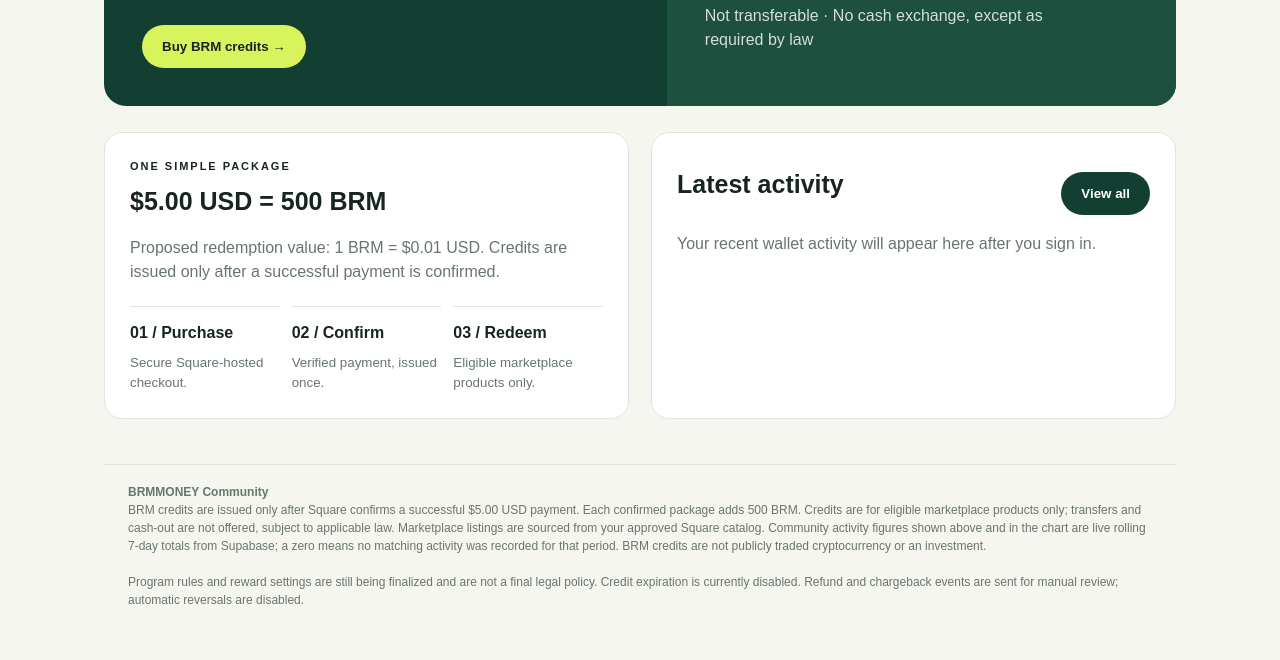
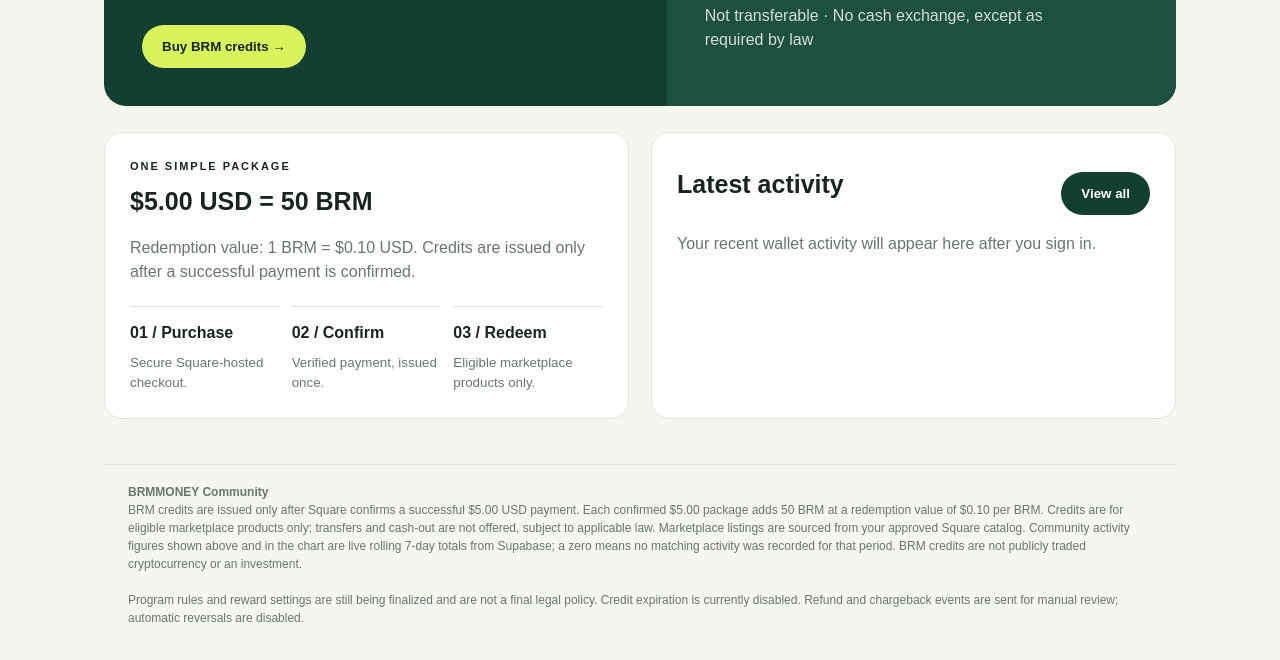
Before and after one commit to brandingrealmoments-hub/brm-community, a plain HTML site: page index.html in a window 1280 px wide. Shown: the part 440-1100 px from the top of the page. Drawn offline with nearby package versions, Linux system fonts and the light colour scheme.

Commit message:
Correct BRM package value to 50 credits per $5

```diff
--- a/index.html
+++ b/index.html
@@ -46,7 +46,7 @@ footer{max-width:1072px;margin:0 auto 30px;padding:18px 24px;border-top:1px soli
 <section id="wallet" class="panel active">
 <div class="hero"><div><div class="eyebrow">YOUR COMMUNITY. YOUR CREDITS.</div><h1>A little credit.<br>A world of possibility.</h1><p>Buy BRM credits. Discover eligible products. Keep every transaction in one place.</p><button class="btn" onclick="showTab('market')">Buy BRM credits →</button></div>
 <div class="wallet"><div><div class="eyebrow">YOUR BRM WALLET</div><div class="balance" id="balance">0 <span>BRM</span></div><p id="dollar">$0.00 toward eligible products</p></div><p class="muted">Not transferable · No cash exchange, except as required by law</p></div></div>
-<div class="grid"><div class="card"><div class="eyebrow">ONE SIMPLE PACKAGE</div><h2>$5.00 USD = 500 BRM</h2><p class="muted">Proposed redemption value: 1 BRM = $0.01 USD. Credits are issued only after a successful payment is confirmed.</p><div class="steps"><div>01 / Purchase<small>Secure Square-hosted checkout.</small></div><div>02 / Confirm<small>Verified payment, issued once.</small></div><div>03 / Redeem<small>Eligible marketplace products only.</small></div></div></div>
+<div class="grid"><div class="card"><div class="eyebrow">ONE SIMPLE PACKAGE</div><h2>$5.00 USD = 50 BRM</h2><p class="muted">Redemption value: 1 BRM = $0.10 USD. Credits are issued only after a successful payment is confirmed.</p><div class="steps"><div>01 / Purchase<small>Secure Square-hosted checkout.</small></div><div>02 / Confirm<small>Verified payment, issued once.</small></div><div>03 / Redeem<small>Eligible marketplace products only.</small></div></div></div>
 <div class="card"><div style="display:flex;justify-content:space-between;align-items:center"><h2>Latest activity</h2><button class="btn secondary" onclick="showTab('transactions')">View all</button></div><p class="muted">Your recent wallet activity will appear here after you sign in.</p></div></div>
 </section>
 <section id="market" class="panel"><div class="card"><div class="eyebrow">BRMMONEY MARKETPLACE</div><h1>Shop with BRM.</h1><p class="muted">Live approved products from your Square catalog. BRM credits are reserved during checkout and deducted only after Square confirms payment.</p>
@@ -66,7 +66,7 @@ footer{max-width:1072px;margin:0 auto 30px;padding:18px 24px;border-top:1px soli
 <button class="btn" id="startMarketplaceCheckoutButton" type="button" disabled>Live checkout currently disabled</button>
 <p id="marketplaceCheckoutMessage" class="muted" aria-live="polite">Live Square checkout is temporarily disabled while final checks are completed. You can still run the no-charge checkout check above to review the product balance, $6 U.S. shipping, and estimated tax. No BRM credits are reserved and no card is charged during that check.</p>
 </div>
-<div class="card" style="margin-top:20px"><h2>One simple package</h2><p>$5.00 USD = 500 BRM</p><button class="btn" id="marketBuyCreditsButton" onclick="startBRMCheckout()">Buy 500 BRM for $5.00</button><p id="checkoutStatus" class="muted" aria-live="polite">Sign in to purchase BRM credits.</p></div></section>
+<div class="card" style="margin-top:20px"><h2>One simple package</h2><p>$5.00 USD = 50 BRM</p><button class="btn" id="marketBuyCreditsButton" onclick="startBRMCheckout()">Buy 50 BRM for $5.00</button><p id="checkoutStatus" class="muted" aria-live="polite">Sign in to purchase BRM credits.</p></div></section>
 <section id="transactions" class="panel">
   <div class="card">
     <div class="eyebrow">WALLET RECORD</div>
@@ -163,7 +163,7 @@ footer{max-width:1072px;margin:0 auto 30px;padding:18px 24px;border-top:1px soli
     </p>
 
     <div class="activity">
-      <span>Credit package</span><b>$5 = 500 BRM</b>
+      <span>Credit package</span><b>$5 = 50 BRM</b>
     </div>
     <div class="activity">
       <span>Expiration</span><b>Disabled</b>
@@ -241,7 +241,7 @@ footer{max-width:1072px;margin:0 auto 30px;padding:18px 24px;border-top:1px soli
   </div>
 </section>
 </main>
-<footer><b>BRMMONEY Community</b><br>BRM credits are issued only after Square confirms a successful $5.00 USD payment. Each confirmed package adds 500 BRM. Credits are for eligible marketplace products only; transfers and cash-out are not offered, subject to applicable law. Marketplace listings are sourced from your approved Square catalog. Community activity figures shown above and in the chart are live rolling 7-day totals from Supabase; a zero means no matching activity was recorded for that period. BRM credits are not publicly traded cryptocurrency or an investment.<br><br>Program rules and reward settings are still being finalized and are not a final legal policy. Credit expiration is currently disabled. Refund and chargeback events are sent for manual review; automatic reversals are disabled.</footer>
+<footer><b>BRMMONEY Community</b><br>BRM credits are issued only after Square confirms a successful $5.00 USD payment. Each confirmed $5.00 package adds 50 BRM at a redemption value of $0.10 per BRM. Credits are for eligible marketplace products only; transfers and cash-out are not offered, subject to applicable law. Marketplace listings are sourced from your approved Square catalog. Community activity figures shown above and in the chart are live rolling 7-day totals from Supabase; a zero means no matching activity was recorded for that period. BRM credits are not publicly traded cryptocurrency or an investment.<br><br>Program rules and reward settings are still being finalized and are not a final legal policy. Credit expiration is currently disabled. Refund and chargeback events are sent for manual review; automatic reversals are disabled.</footer>
 <script src="https://cdn.jsdelivr.net/npm/@supabase/supabase-js@2"></script>
 <script>
 // BRMMONEY Community — Supabase connection
```
